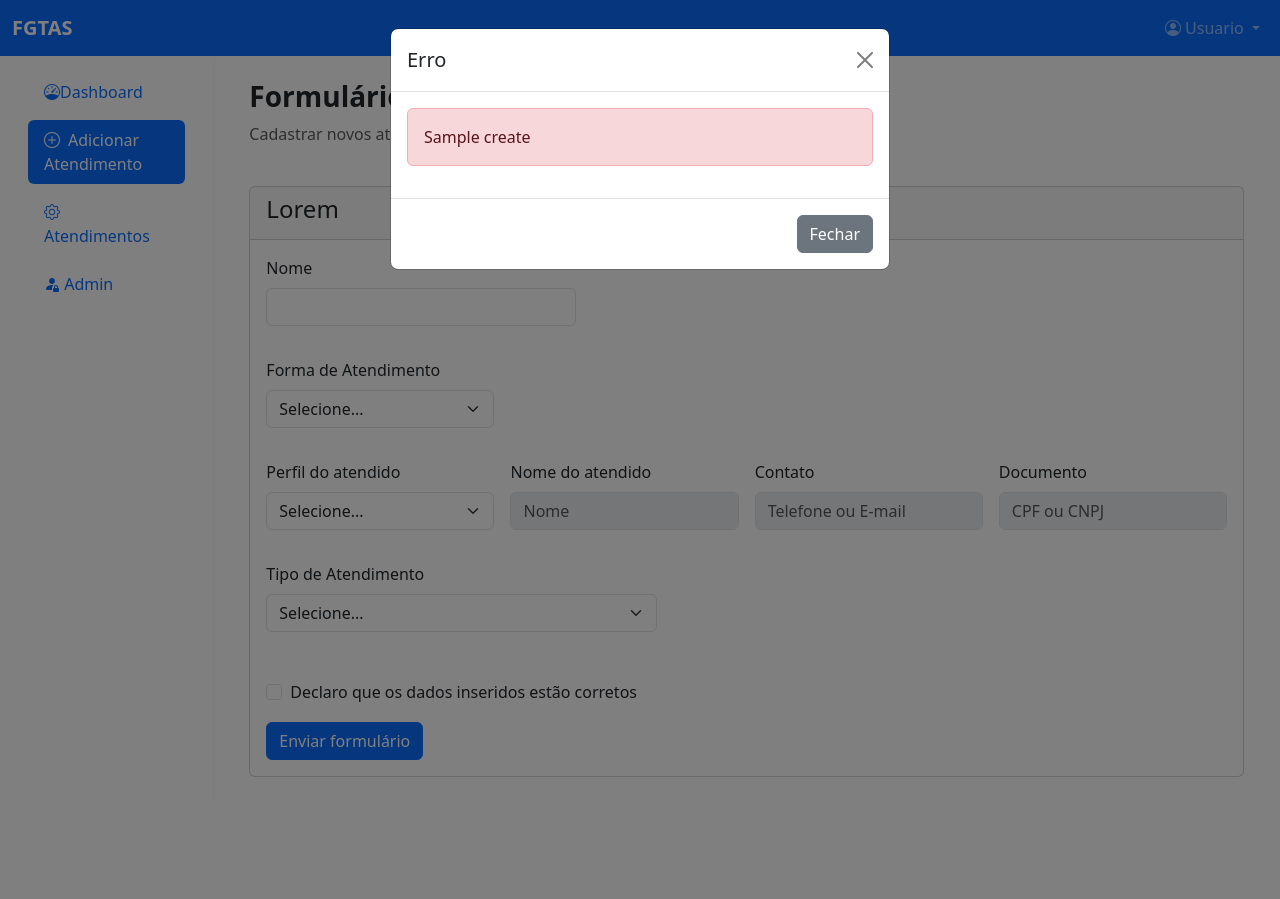
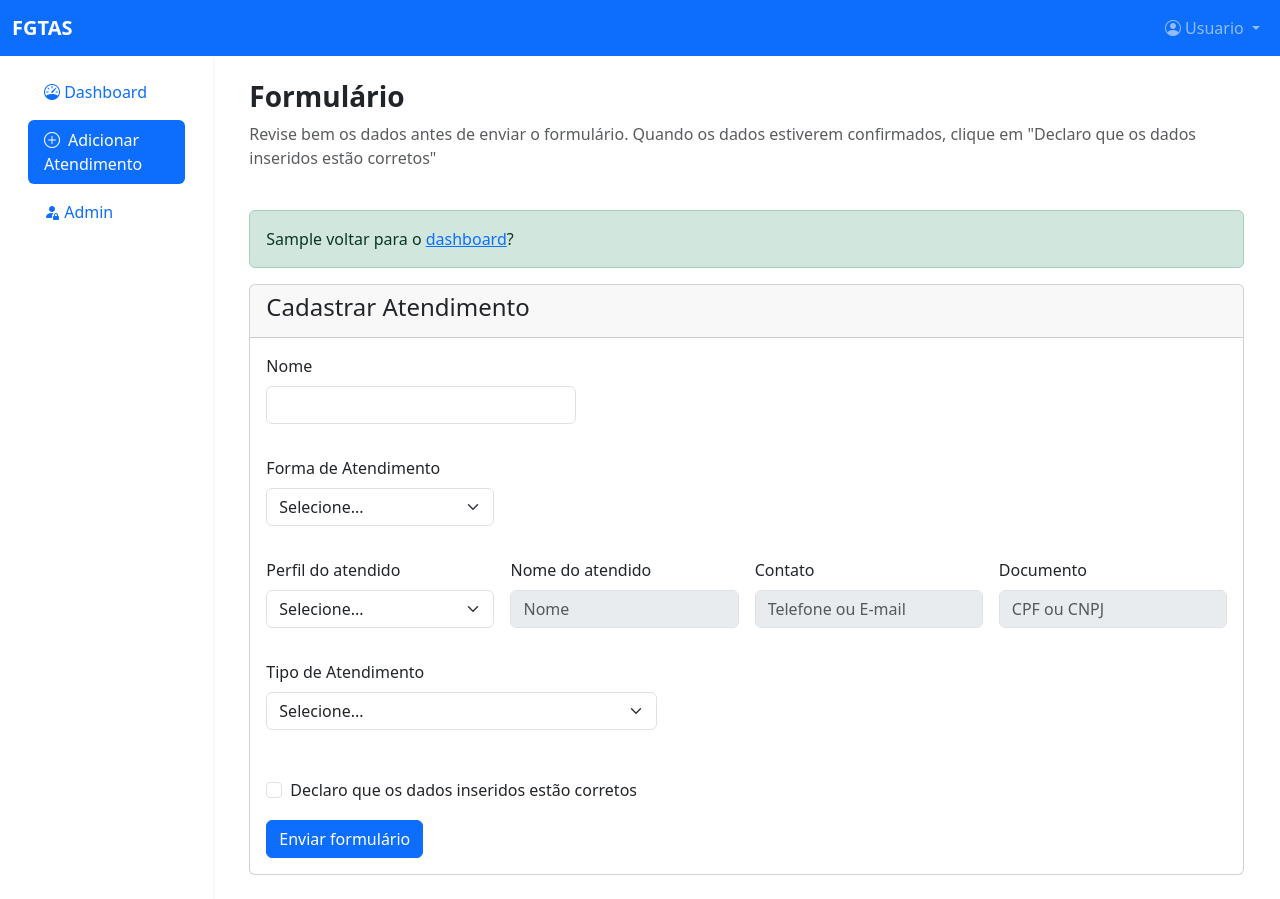
Before and after one commit to JonasSJesus/ProjetoFGTAS2.0, a PHP site: template resources/views/formulario.html.twig in a window 1280 px wide. Before the commit the page ends 777 px from the top, so only its background shows below. Run offline with PHP 8.4, Linux system fonts and the light colour scheme; the template is opened without the code that fills it: most values are stand-ins (such as "Sample title", 1, 10 or a date in 2020); some libraries are stand-ins or nearby versions.

Commit message:
Arrumando bugs e finalizando CRUD de atendimentos #33

```diff
--- a/config/database.sql
+++ b/config/database.sql
@@ -12,7 +12,7 @@ CREATE TABLE IF NOT EXISTS usuario (
     senha VARCHAR(255) NOT NULL
 );
 
--- Tabela para cadastrar pessoas. Usada no caso de Publico ser empregador, trabalhador ou outra (personalizado)
+-- Tabela para cadastrar pessoas. Usada no caso de Publico ser empregador (CNPJ) ou trabalhador (CPF)
 CREATE TABLE IF NOT EXISTS pessoa (
     id INT AUTO_INCREMENT PRIMARY KEY,
     nome VARCHAR(255) NOT NULL,
--- a/resources/views/formulario.html.twig
+++ b/resources/views/formulario.html.twig
@@ -44,17 +44,12 @@
                 <ul class="nav nav-pills flex-column">
                     <li class="nav-item mb-2">
                         <a class="nav-link" href="{{ url_for('dashboard.user') }}">
-                            <i class="bi bi-speedometer"></i>Dashboard
+                            <i class="bi bi-speedometer"></i> Dashboard
                         </a>
                     </li>
                     <li class="nav-item mb-2">
                         <a class="nav-link active" href="{{ url_for('atendimento.home') }}">
                             <i class="bi bi-plus-circle me-2"></i>Adicionar Atendimento
-                        </a>
-                    </li>
-                    <li class="nav-item mb-2">
-                        <a class="nav-link" href="#">
-                            <i class="bi bi-gear me-2"></i>Atendimentos
                         </a>
                     </li>
                     <li class="nav-item mb-2">
@@ -75,7 +70,7 @@
                 <div class="d-flex justify-content-between align-items-center mb-4">
                     <div>
                         <h1 class="h3 fw-bold">Formulário</h1>
-                        <p class="text-muted">Cadastrar novos atendimentos</p>
+                        <p class="text-muted">Revise bem os dados antes de enviar o formulário. Quando os dados estiverem confirmados, clique em "Declaro que os dados inseridos estão corretos"</p>
                     </div>
                 </div>
 
@@ -86,7 +81,11 @@
                     {% endfor %}
                 {% endif %}
 
-                {% if create %}
+                {% if createSuccess %}
+                    <div class="alert alert-success">{{ createSuccess }} voltar para o <a href="{{ url_for('dashboard.user') }}">dashboard</a>?</div>
+                {% endif %}
+
+                {% if createError %}
                     <div class="modal fade" id="exampleModal" tabindex="-1" aria-labelledby="exampleModalLabel" aria-hidden="true">
                         <div class="modal-dialog">
                             <div class="modal-content">
@@ -96,7 +95,7 @@
                                 </div>
                                 <div class="modal-body">
                                     <div class="alert alert-danger">
-                                        {{ create }}
+                                        {{ createError }}
                                     </div>
                                 </div>
                                 <div class="modal-footer">
@@ -112,7 +111,7 @@
                 <div class="card">
                     <!-- Card header -->
                     <div class="card-header">
-                        <h4>Lorem</h4>
+                        <h4>Cadastrar Atendimento</h4>
                     </div>
 
                     <!-- Card corpo -->
--- a/resources/views/login.html.twig
+++ b/resources/views/login.html.twig
@@ -73,7 +73,7 @@
                         <div class="text-center mt-4">
                             <small class="text-muted">
                                 Não possui conta?
-                                <a href="cadastro-usuario.html" class="link-fgtas">Solicite acesso</a>
+                                <a href="#" class="link-fgtas">Solicite acesso</a>
                             </small>
                         </div>
                         <div class="text-center mt-3">
--- a/src/Controllers/AuthController.php
+++ b/src/Controllers/AuthController.php
@@ -68,7 +68,7 @@ class AuthController
         }
 
         return $response
-            ->withHeader('Location', '/home')
+            ->withHeader('Location', '/dashboard')
             ->withStatus(302);
     }
 
```
Also changed, not shown: resources/components/navbar.html.twig (+6 -9 lines), resources/views/admin.html.twig (+2 -7 lines), resources/views/dashboard.html.twig (+1 -6 lines), resources/views/editar_atendimento.html.twig (+3 -8 lines), src/Controllers/AtendimentoController.php (+35 -9 lines).
